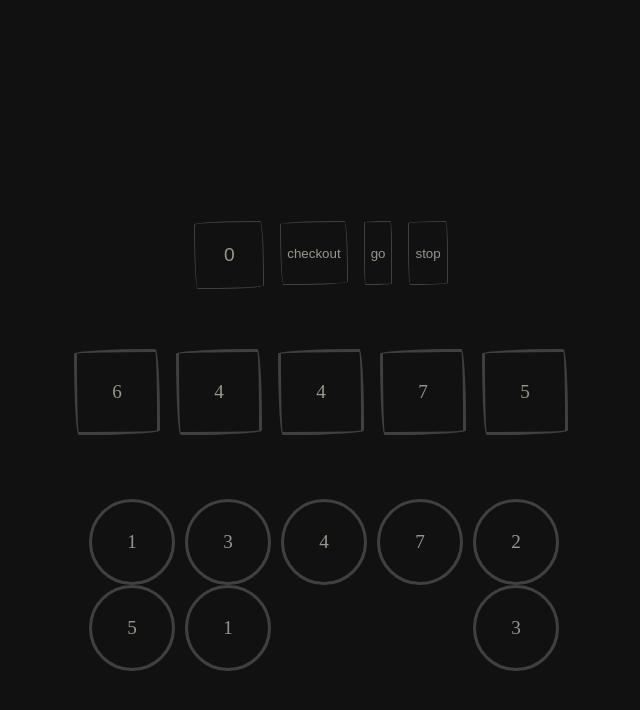
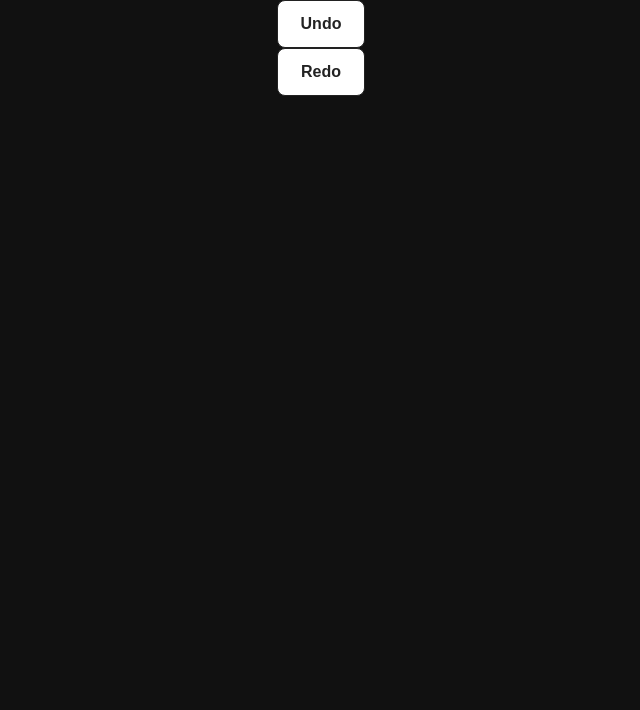
Before and after one commit to ashflakes/challenges, a React (Create React App) app: page / in a window 1280 px wide. Shown: the top 710 px of the page, without its empty margins (319-959 px from the left). Built offline with nearby package versions, Linux system fonts and the light colour scheme.

Commit message:
circle-spawner
added code for spawn on click div styled as circle

```diff
--- a/src/App.js
+++ b/src/App.js
@@ -3,19 +3,19 @@ import React, { useEffect, useState } from 'react';
 // components
 import EntryInBetween from './components/EntryInBetween/EntryInBetween';
 import SortRegisterQueue from './components/SortRegisterQueue/SortRegisterQueue';
+import Thesaurus from './components/ThesaurusComp/Thesaurus';
 
 // styles
-import './App.css';
+import './App.css'
+import './components/SpawnCircles/SpawnCircles.css'
+import SpawnCircles from './components/SpawnCircles/SpawnCircles';
 
 function App() {
-
-
   return (
-    <div className="App">
-      <SortRegisterQueue />
+    <div className="App" >
+      <SpawnCircles />
     </div>
-  )
+  );
 }
 
-
 export default App;
--- a/src/components/SortRegisterQueue/SortRegisterQueue.js
+++ b/src/components/SortRegisterQueue/SortRegisterQueue.js
@@ -6,6 +6,7 @@ const SortRegisterQueue = () => {
     const [registers, setRegisters] = useState([0, 0, 0, 0, 0])
     const [lines, setLines] = useState([[1, 5], [3, 1], [4], [7], [2, 3]])
     const [productNum, setProductNum] = useState(0)
+    const [isRunning, setIsRunning] = useState(false)
 
     const intervalIDRef = React.useRef(null);
 
@@ -54,13 +55,12 @@ const SortRegisterQueue = () => {
       setLines(newArr)
 
       setRegisters(calcTotals)
-
-
-      console.log(registers)
-      console.log('-ADDED-----------')
     }
 
     const handleStart = () => {
+      if(isRunning) return
+
+      setIsRunning(true)
 
       intervalIDRef.current = setInterval(() => {
           console.log(registers)
@@ -76,6 +76,7 @@ const SortRegisterQueue = () => {
 
     const stop = () => {
       clearInterval(intervalIDRef.current)
+      setIsRunning(false)
 
     }
 
--- /dev/null
+++ b/src/components/SpawnCircles/SpawnCircles.css
@@ -0,0 +1,40 @@
+.container {
+    width: 100%;
+    height: 100%;
+    display: flex;
+    flex-direction: column;
+    justify-content: center;
+    align-items: center;
+  }
+
+.canvas {
+  width: 100%;
+  height: 100%;
+}
+
+.circle {
+  position: absolute;
+  width: 3rem;
+  height: 3rem;
+  transform: translate(-50%, -50%);
+  border-radius: 50%;
+}
+
+.circle:hover {
+    filter: invert(0.1)
+}
+
+.btn {
+    display: inline-block;
+    outline: none;
+    cursor: pointer;
+    font-size: 16px;
+    line-height: 20px;
+    font-weight: 600;
+    border-radius: 8px;
+    padding: 13px 23px;
+    border: 1px solid #222222;
+    transition: box-shadow 0.2s ease 0s, -ms-transform 0.1s ease 0s, -webkit-transform 0.1s ease 0s, transform 0.1s ease 0s;
+    background: #fff;
+    color: #222222;
+}
--- /dev/null
+++ b/src/components/SpawnCircles/SpawnCircles.js
@@ -0,0 +1,68 @@
+import React, { useState, useEffect } from 'react'
+
+const SpawnCircles = () => {
+  const [circles, setCircles] = useState([])
+  const [removedCircles, setRemovedCircles] = useState([])
+  const [delay, setDelay] = useState(false)
+  //const [time, setTime] = useState(0)
+
+  const handleClick = (event) => {
+    if(delay) return
+    setDelay(true)
+
+    setInterval(() => {
+        setDelay(false)
+    }, 200);
+
+    const { pageX, pageY } = event
+
+    const randomColor = Math.floor(Math.random()*16777215).toString(16);
+
+    setCircles(circles => [...circles, { x: pageX, y: pageY, background: randomColor }]);
+  };
+
+  const handleUndo = () => {
+    if(circles.length === 0) return
+
+    setRemovedCircles([...removedCircles, circles[circles.length - 1]])
+    setCircles(circles.slice(0, -1))
+  }
+
+  const handleRedo = () => {
+    if(removedCircles.length === 0) return
+
+    const lastCircle = removedCircles[removedCircles.length - 1]
+
+    setRemovedCircles(removedCircles.slice(0, -1))
+    setCircles([...circles, lastCircle])
+
+  }
+
+  const getBackground = (elem) => {
+    return elem.length > 0 ? `#${elem[elem.length - 1].background}` : '#fff'
+  }
+
+//   React.useEffect(() => {
+//     let interval = null;
+
+//     interval = setInterval(() => {
+//         setTime((time) => time + 1);
+//       }, 100);
+//     }, []);
+
+
+  return (
+    <div className="container" >
+      <button className='btn' style={{ background: getBackground(circles) }} onClick={handleUndo}>Undo</button>
+      <button className='btn' style={{ background: getBackground(removedCircles) }} onClick={handleRedo}>Redo</button>
+
+      <div className='canvas' onClick={handleClick}>
+        {circles.map((circle, index) => (
+          <div className="circle" key={index} style={{ left: circle.x, top: circle.y, background: `#${circle.background}` }}></div>
+        ))}
+      </div>
+    </div>
+  );
+}
+
+export default SpawnCircles
```
